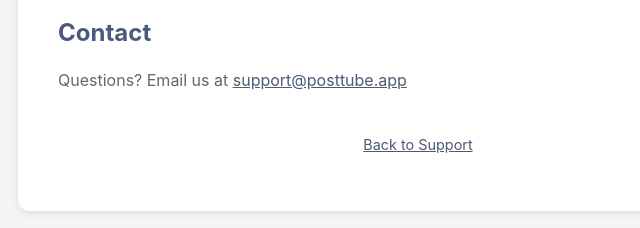
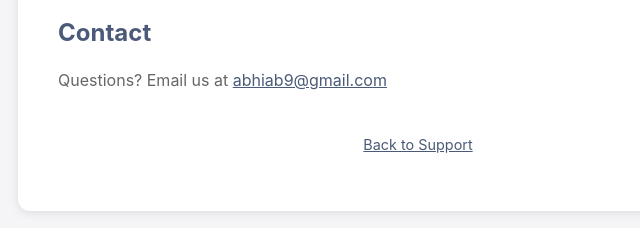
Before and after one commit to stillwrinkled/posttube-support, a plain HTML site: page terms.html in a window 1280 px wide. Shown: the part 1952-2180 px from the top of the page, 222-862 px from the left. Drawn offline with Linux system fonts and the light colour scheme.

Commit message:
Update terms.html
updated email address

```diff
--- a/terms.html
+++ b/terms.html
@@ -107,7 +107,7 @@
         <p>We may update these terms. Continued use of the app means you accept the updated terms.</p>
 
         <h2>Contact</h2>
-        <p>Questions? Email us at <a href="mailto:support@posttube.app">support@posttube.app</a></p>
+        <p>Questions? Email us at <a href="mailto:abhiab9@gmail.com">abhiab9@gmail.com</a></p>
 
         <p style="margin-top: 40px; text-align: center; color: #999; font-size: 0.9em;">
             <a href="index.html" style="color: #4A5A78;">Back to Support</a>
```
